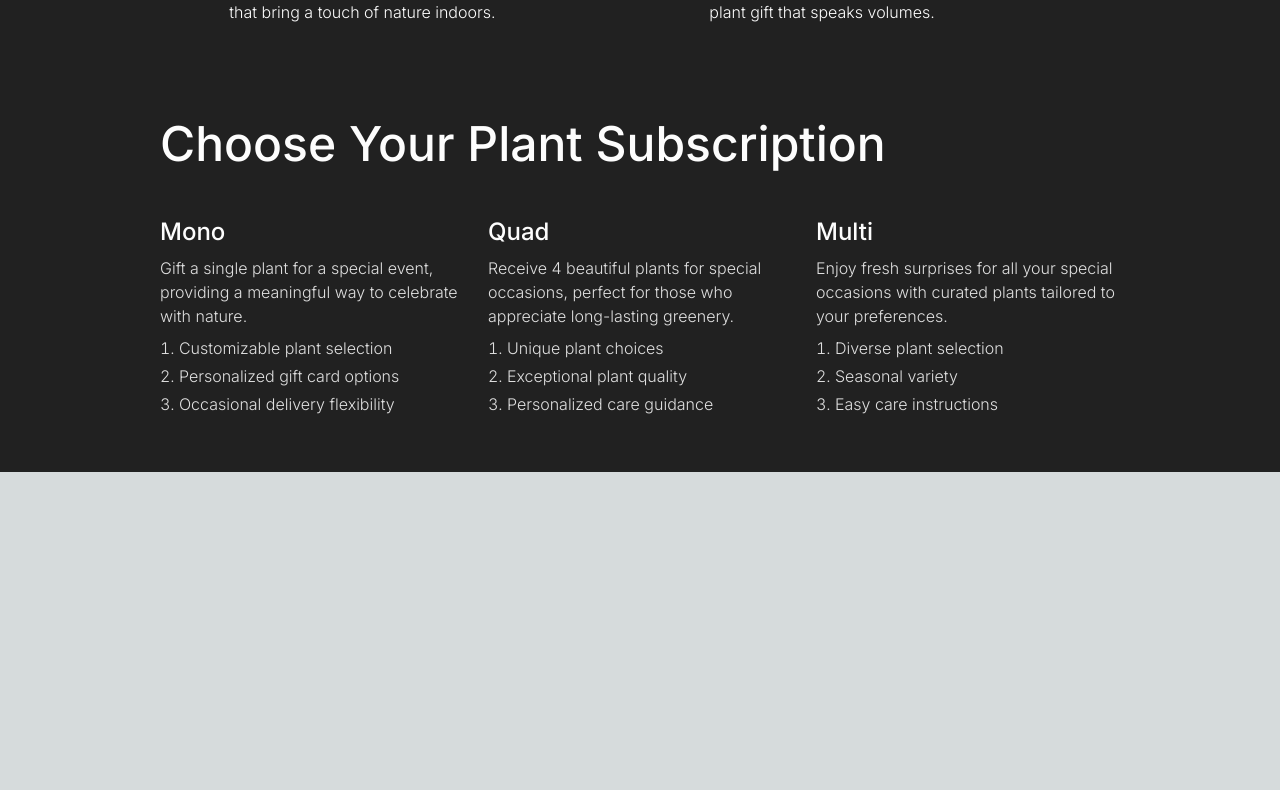
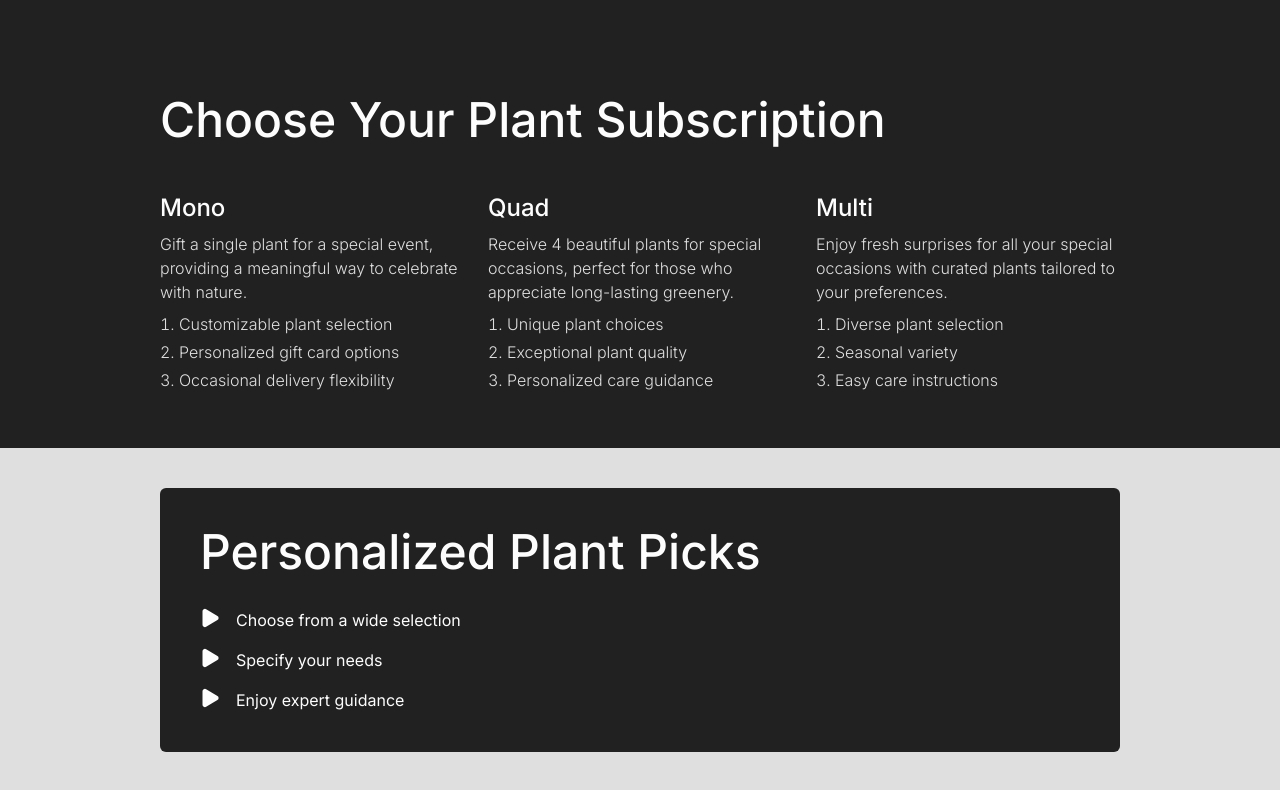
Before and after one commit to Tanishksoam/Planty, a Next.js app in the folder planty/: page / in a window 1280 px wide. Shown: the part 1212-2002 px from the top of the page. Before the commit the page ends 1684 px from the top, so only its background shows below. Built offline with nearby package versions, Linux system fonts and the light colour scheme.

Commit message:
pick plant

```diff
--- /dev/null
+++ b/planty/app/components/PlantPicks.tsx
@@ -0,0 +1,31 @@
+import React, { useState } from "react";
+import { TbTriangleFilled } from "react-icons/tb";
+
+const PlantPicks = () => {
+    const handleToggle = () => {
+        console.log("Toggled");
+    };
+  return (
+    <div className="w-full max-w-[960px] h-auto flex flex-col  bg-[#212121] justify-start items-start py-10 px-10 gap-8 my-10 rounded-md ">
+      <div className="w-full flex justify-start items-center text-5xl font-medium ">
+        Personalized Plant Picks
+      </div>
+      <div className=" flex flex-col gap-4 justify-center items-start">
+        <div onClick={handleToggle} className=" w-full  flex justify-start gap-4 items-start ">
+          <TbTriangleFilled size={20} className=" rotate-90" />
+          <h4>Choose from a wide selection</h4>
+        </div>
+        <div className=" w-full  flex justify-start gap-4 items-start ">
+          <TbTriangleFilled size={20} className=" rotate-90" />
+          <h4>Specify your needs</h4>
+        </div>
+        <div className=" w-full  flex justify-start gap-4 items-start ">
+          <TbTriangleFilled size={20} className=" rotate-90" />
+          <h4>Enjoy expert guidance</h4>
+        </div>
+      </div>
+    </div>
+  );
+};
+
+export default PlantPicks;
--- a/planty/app/page.tsx
+++ b/planty/app/page.tsx
@@ -2,16 +2,19 @@ import Image from "next/image";
 import Hero from "./components/Hero";
 import Occasions from "./components/occasions";
 import ScubsCard from "./components/ScubsCard";
+import PlantPicks from "./components/PlantPicks";
 
 export default function Home() {
   return (
     <main className=" w-full h-full bg-[#212121] text-[#fdfdfd] flex flex-col justify-center items-center">
-      <div>
-        <h1>Planty</h1>
+      <div className="w-full h-full bg-[#212121] text-[#fdfdfd] flex flex-col justify-center items-center">
+        <Hero />
+        <Occasions />
+        <ScubsCard />
       </div>
-      <Hero />
-      <Occasions />
-      <ScubsCard />
+      <div className="w-full h-full bg-[#dfdfdf] text-[#fdfdfd] flex flex-col justify-center items-center">
+        <PlantPicks />
+      </div>
     </main>
   );
 }
```
Also changed, not shown: planty/package.json (+5 -4 lines), 1 other file (tests, documents, lock files or other folders).
